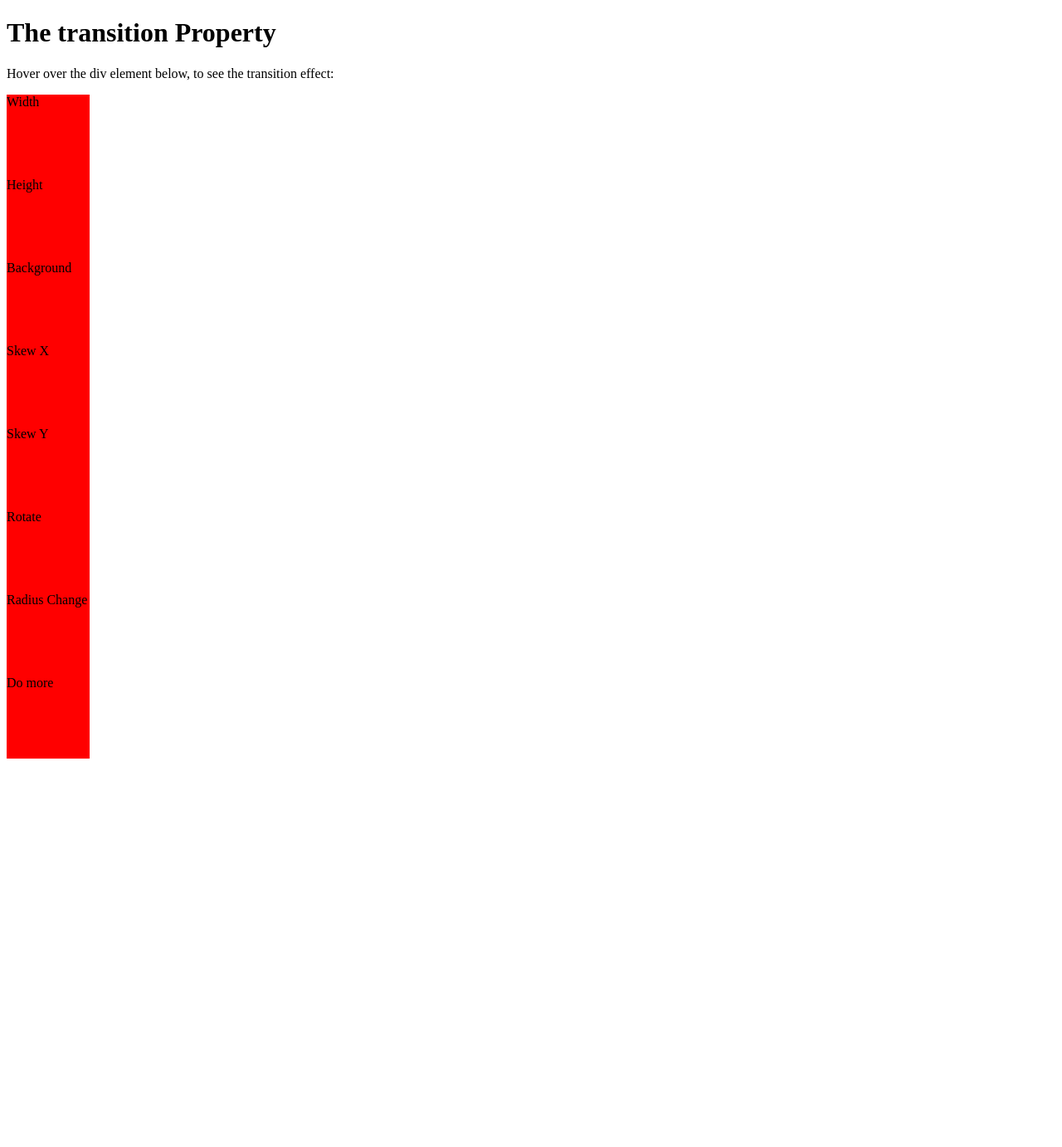
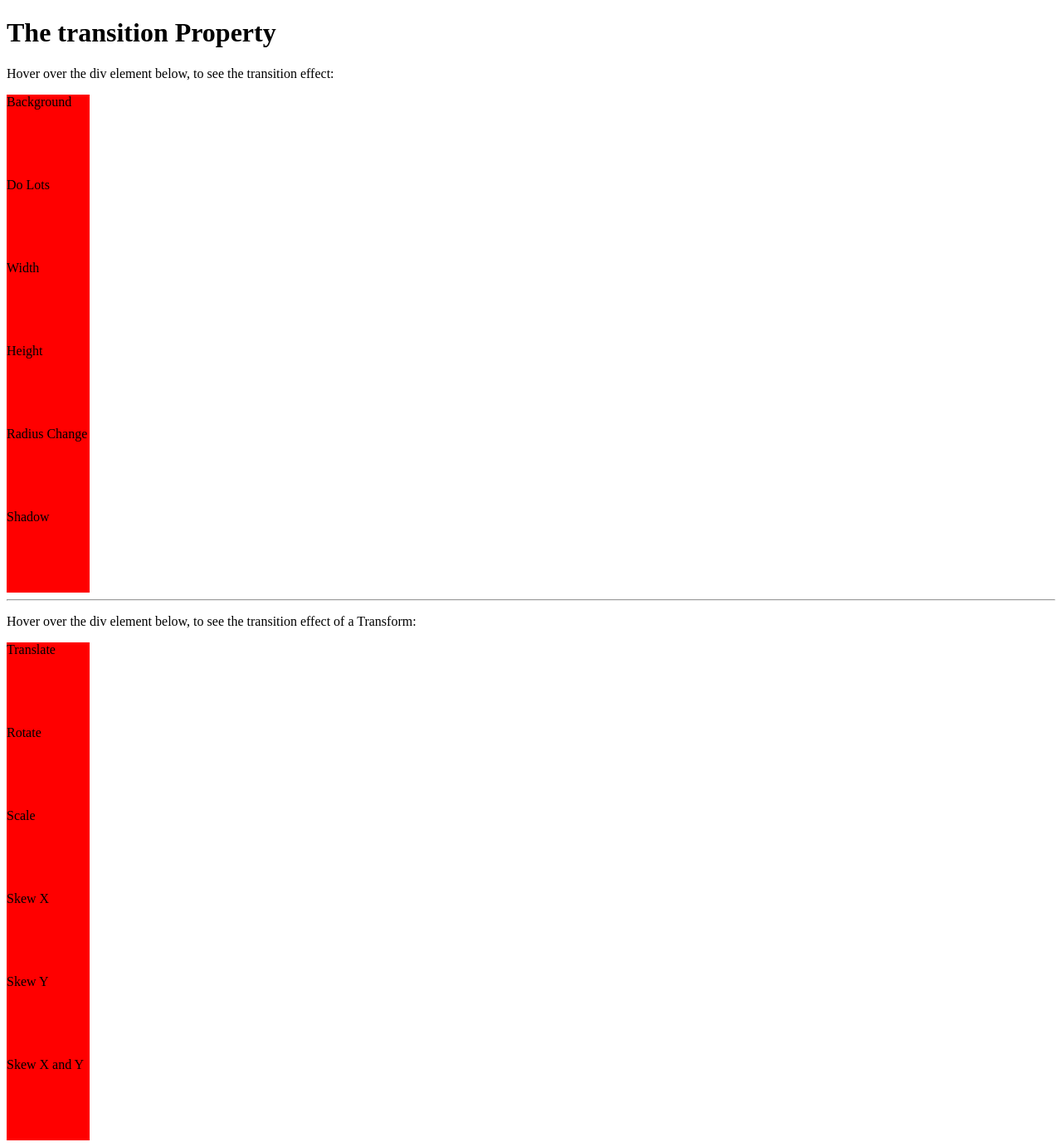
Before and after one commit to gtjames/gtjames.github.io, a Jekyll site: the page Transitions.html, which Jekyll copies as it is, in a window 1280 px wide. Shown: the whole page at 83% size. Built offline with Jekyll 4.4.1, drawn with Linux system fonts in a browser that asks for light colours; before the commit the page ends 922 px from its top, so only the background shows below that.

Commit message:
Update Transitions.html

```diff
--- a/Transitions.html
+++ b/Transitions.html
@@ -6,18 +6,22 @@
   width: 100px;
   height: 100px;
   background: red;
-  transition: width 2s, height 3s, background 3s, transform 2s, border-radius 2s;
+  transition: width 2s, height 3s, background 3s, transform 2s, border-radius 2s, box-shadow 2s, padding 2s;
 }
 
+.bgcolor:hover { background: green; }
+.all:hover     { background: magenta; border-radius: 50px; transform: rotate(180deg);  }
 .width:hover   { background: orange;  width:  200px; }
 .height:hover  { background: yellow;  height: 120px; }
-.bgcolor:hover { background: green; }
-.skewX:hover   { background: blue;    transform:  skewX(20deg); }
-.skewY:hover   { background: purple;  transform:  skewY(20deg); }
-.rotate:hover  { background: black;   transform:  rotate(180deg); }
 .radius:hover  { background: cyan;    border-radius: 50px;  }
-.all:hover     { background: magenta; border-radius: 50px; transform: rotate(180deg);  }
+.shadow:hover  { background: snow;    box-shadow: 15px 15px #888888; }
 
+.translate:hover { background: gray;    transform: translate(100px, 100px); }
+.rotate:hover    { background: sienna;  transform: rotate(180deg); }
+.scale:hover     { background: salmon;  transform: scale(1.2, 1.2); }
+.skewX:hover     { background: blue;    transform: skewX(20deg); }
+.skewY:hover     { background: purple;  transform: skewY(20deg); }
+.skewXY:hover    { background: tan;     transform: skew(20deg, 20deg); }
 </style>
 </head>
 <body>
@@ -25,14 +29,20 @@
 <h1>The transition Property</h1>
 
 <p>Hover over the div element below, to see the transition effect:</p>
+<div class=bgcolor>Background</div>
+<div class=all>Do Lots</div>
 <div class=width>Width</div>
 <div class=height>Height</div>
-<div class=bgcolor>Background</div>
+<div class=radius>Radius Change</div>
+<div class=shadow>Shadow</div>
+<hr>
+<p>Hover over the div element below, to see the transition effect of a Transform:</p>
+<div class=translate>Translate</div>
+<div class=rotate>Rotate</div>
+<div class=scale>Scale</div>
 <div class=skewX>Skew X</div>
 <div class=skewY>Skew Y</div>
-<div class=rotate>Rotate</div>
-<div class=radius>Radius Change</div>
-<div class=all>Do more</div>
+<div class=skewXY>Skew X and Y</div>
 
 </body>
 </html>
```
